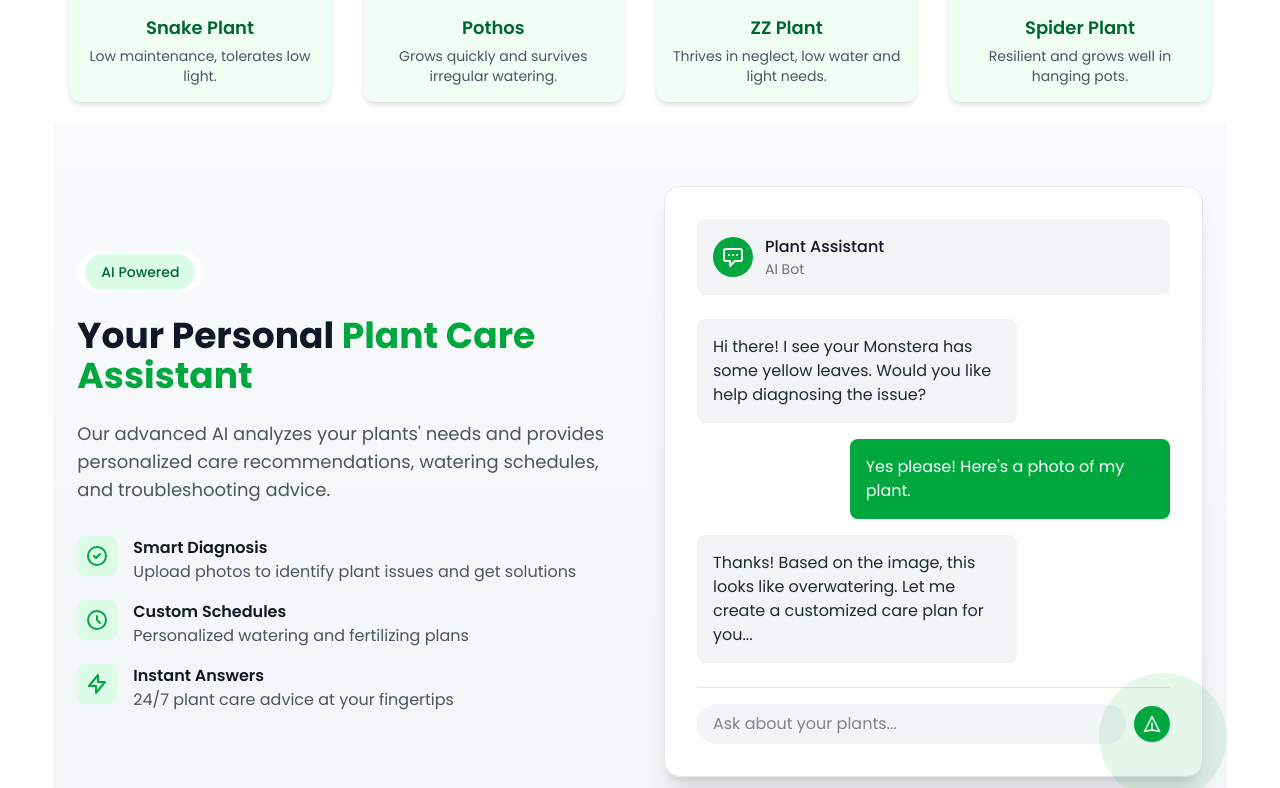
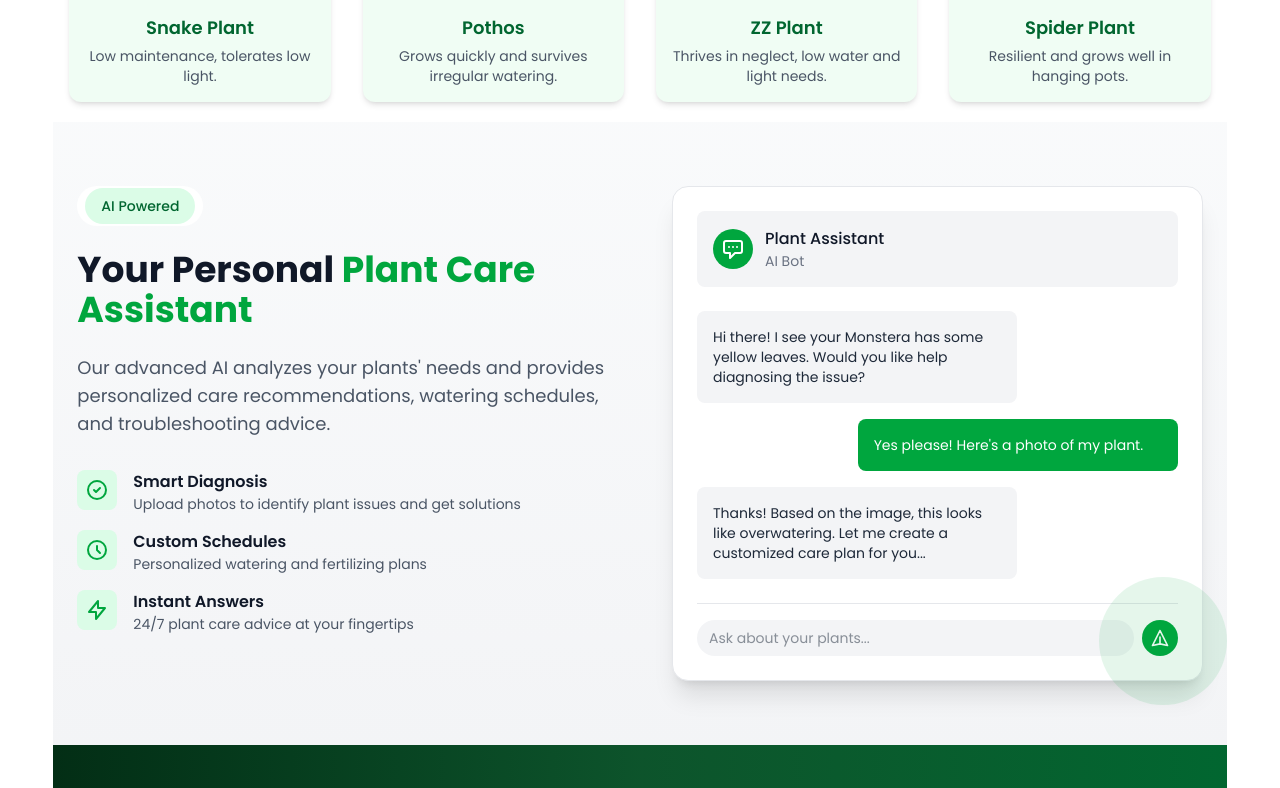
Before and after one commit to rjlam1/Mango, a React (Vite) app: page / in a window 1280 px wide. Shown: the part 1552-2340 px from the top of the page. Built offline with nearby package versions, Linux system fonts and the light colour scheme; no server answers.

Commit message:
up to date

```diff
--- a/src/Component/AboutUs.jsx
+++ b/src/Component/AboutUs.jsx
@@ -23,7 +23,7 @@ const AboutUs = () => {
       <p className="mb-6 text-lg leading-relaxed">
         Whether you’re a beginner or an expert gardener, our app offers personalized tools and reminders tailored to your plants’ unique needs. Join our community and let’s grow together!
       </p>
-      <h2 className={`text-2xl font-semibold mb-4 ${theme === 'dark' ? 'text-green-300' : 'text-green-600'}`}>
+      <h2 className={`text-2xl font-semibold mb-4 ${theme === 'dark' ? 'text-green-800' : 'text-green-800'}`}>
         Our Team
       </h2>
       <ul className="list-disc list-inside">
--- a/src/Component/Alsection.jsx
+++ b/src/Component/Alsection.jsx
@@ -1,57 +1,105 @@
-import { useContext } from "react";
+import React, { useContext } from "react";
 import { ThemeContext } from "./Theme";
 
 const AISection = () => {
   const { theme } = useContext(ThemeContext);
 
   return (
-    <section className={`${theme === 'dark' ? 'bg-gray-900' : 'bg-gradient-to-b from-gray-50 to-gray-100'} py-16 px-4 transition-colors duration-300`}>
-      <div className="px-2 mx-auto max-w-8xl">
-        <div className="flex flex-col items-center gap-12 lg:flex-row">
+    <section
+      className={`${
+        theme === "dark"
+          ? "bg-gray-900"
+          : "bg-gradient-to-b from-gray-50 to-gray-100"
+      } py-12 md:py-16 px-4 sm:px-6 transition-colors duration-300`}
+    >
+      <div className="px-4 mx-auto max-w-8xl sm:px-6 lg:px-0">
+        <div className="flex flex-col items-stretch gap-8 lg:gap-12 xl:gap-16 lg:flex-row">
           {/* Left Content */}
-          <div className="lg:w-1/2">
-            <div className={`${theme === 'dark' ? 'bg-gray-800' : 'bg-white'} p-2 rounded-full w-max mb-6`}>
-              <span className={`${theme === 'dark' ? 'bg-green-900 text-green-300' : 'bg-green-100 text-green-800'} text-sm font-medium px-4 py-2 rounded-full`}>
+          <div className="w-full lg:w-1/2">
+            <div
+              className={`${
+                theme === "dark" ? "bg-gray-800" : "bg-white"
+              } p-2 rounded-full w-max mb-4 sm:mb-6`}
+            >
+              <span
+                className={`${
+                  theme === "dark"
+                    ? "bg-green-900 text-green-300"
+                    : "bg-green-100 text-green-800"
+                } text-xs sm:text-sm font-medium px-3 sm:px-4 py-1 sm:py-2 rounded-full`}
+              >
                 AI Powered
               </span>
             </div>
-            <h2 className={`text-4xl font-bold ${theme === 'dark' ? 'text-white' : 'text-gray-900'} mb-6`}>
-              Your Personal <span className="text-green-600">Plant Care Assistant</span>
+            <h2
+              className={`text-3xl sm:text-4xl font-bold ${
+                theme === "dark" ? "text-white" : "text-gray-900"
+              } mb-4 sm:mb-6`}
+            >
+              Your Personal{" "}
+              <span className="text-green-600">Plant Care Assistant</span>
             </h2>
-            <p className={`text-lg ${theme === 'dark' ? 'text-gray-300' : 'text-gray-600'} mb-8`}>
-              Our advanced AI analyzes your plants' needs and provides personalized care recommendations, watering schedules, and troubleshooting advice.
+            <p
+              className={`text-base sm:text-lg ${
+                theme === "dark" ? "text-gray-300" : "text-gray-600"
+              } mb-6 sm:mb-8`}
+            >
+              Our advanced AI analyzes your plants' needs and provides
+              personalized care recommendations, watering schedules, and
+              troubleshooting advice.
             </p>
 
-
-            <div className="space-y-4">
+            <div className="space-y-3 sm:space-y-4">
               {[
                 {
                   title: "Smart Diagnosis",
                   desc: "Upload photos to identify plant issues and get solutions",
-                  icon: "M9 12l2 2 4-4m6 2a9 9 0 11-18 0 9 9 0 0118 0z"
+                  icon: "M9 12l2 2 4-4m6 2a9 9 0 11-18 0 9 9 0 0118 0z",
                 },
                 {
                   title: "Custom Schedules",
                   desc: "Personalized watering and fertilizing plans",
-                  icon: "M12 8v4l3 3m6-3a9 9 0 11-18 0 9 9 0 0118 0z"
+                  icon: "M12 8v4l3 3m6-3a9 9 0 11-18 0 9 9 0 0118 0z",
                 },
                 {
                   title: "Instant Answers",
                   desc: "24/7 plant care advice at your fingertips",
-                  icon: "M13 10V3L4 14h7v7l9-11h-7z"
-                }
+                  icon: "M13 10V3L4 14h7v7l9-11h-7z",
+                },
               ].map((feature, index) => (
-                <div key={index} className="flex items-start gap-4">
-                  <div className={`${theme === 'dark' ? 'bg-green-900' : 'bg-green-100'} p-2 rounded-lg`}>
-                    <svg className="w-6 h-6 text-green-600" fill="none" stroke="currentColor" viewBox="0 0 24 24">
-                      <path strokeLinecap="round" strokeLinejoin="round" strokeWidth="2" d={feature.icon}></path>
+                <div key={index} className="flex items-start gap-3 sm:gap-4">
+                  <div
+                    className={`${
+                      theme === "dark" ? "bg-green-900" : "bg-green-100"
+                    } p-1.5 sm:p-2 rounded-lg`}
+                  >
+                    <svg
+                      className="w-5 h-5 text-green-600 sm:w-6 sm:h-6"
+                      fill="none"
+                      stroke="currentColor"
+                      viewBox="0 0 24 24"
+                    >
+                      <path
+                        strokeLinecap="round"
+                        strokeLinejoin="round"
+                        strokeWidth="2"
+                        d={feature.icon}
+                      ></path>
                     </svg>
                   </div>
                   <div>
-                    <h3 className={`font-semibold ${theme === 'dark' ? 'text-white' : 'text-gray-900'}`}>
+                    <h3
+                      className={`text-sm sm:text-base font-semibold ${
+                        theme === "dark" ? "text-white" : "text-gray-900"
+                      }`}
+                    >
                       {feature.title}
                     </h3>
-                    <p className={`${theme === 'dark' ? 'text-gray-400' : 'text-gray-600'}`}>
+                    <p
+                      className={`text-xs sm:text-sm ${
+                        theme === "dark" ? "text-gray-400" : "text-gray-600"
+                      }`}
+                    >
                       {feature.desc}
                     </p>
                   </div>
@@ -60,59 +108,125 @@ const AISection = () => {
             </div>
           </div>
 
-          <div className="relative lg:w-1/2">
-            <div className={`${theme === 'dark' ? 'bg-gray-800 border-gray-700' : 'bg-white border-gray-200'} p-8 rounded-2xl shadow-xl border transition-colors duration-300`}>
-
-              <div className={`${theme === 'dark' ? 'bg-gray-700' : 'bg-gray-100'} rounded-lg p-4 mb-6`}>
-                <div className="flex items-center gap-3">
-                  <div className="flex items-center justify-center w-10 h-10 bg-green-600 rounded-full">
-                    <svg className="w-6 h-6 text-white" fill="none" stroke="currentColor" viewBox="0 0 24 24">
-                      <path strokeLinecap="round" strokeLinejoin="round" strokeWidth="2" d="M8 10h.01M12 10h.01M16 10h.01M9 16H5a2 2 0 01-2-2V6a2 2 0 012-2h14a2 2 0 012 2v8a2 2 0 01-2 2h-5l-5 5v-5z"></path>
+          {/* Right Content - CORRECTED LINE HERE */}
+          <div className="relative w-full mt-6 lg:mt-0 lg:w-1/2">
+            <div
+              className={`${
+                theme === "dark"
+                  ? "bg-gray-800 border-gray-700"
+                  : "bg-white border-gray-200"
+              } p-4 sm:p-6 rounded-2xl shadow-xl border transition-colors duration-300`}
+            >
+              <div
+                className={`${
+                  theme === "dark" ? "bg-gray-700" : "bg-gray-100"
+                } rounded-lg p-3 sm:p-4 mb-4 sm:mb-6`}
+              >
+                <div className="flex items-center gap-2 sm:gap-3">
+                  <div className="flex items-center justify-center w-8 h-8 bg-green-600 rounded-full sm:w-10 sm:h-10">
+                    <svg
+                      className="w-4 h-4 text-white sm:w-6 sm:h-6"
+                      fill="none"
+                      stroke="currentColor"
+                      viewBox="0 0 24 24"
+                    >
+                      <path
+                        strokeLinecap="round"
+                        strokeLinejoin="round"
+                        strokeWidth="2"
+                        d="M8 10h.01M12 10h.01M16 10h.01M9 16H5a2 2 0 01-2-2V6a2 2 0 012-2h14a2 2 0 012 2v8a2 2 0 01-2 2h-5l-5 5v-5z"
+                      ></path>
                     </svg>
                   </div>
                   <div>
-                    <h3 className={`font-medium ${theme === 'dark' ? 'text-white' : 'text-gray-900'}`}>Plant Assistant</h3>
-                    <p className={`text-sm ${theme === 'dark' ? 'text-gray-400' : 'text-gray-500'}`}>AI Bot</p>
+                    <h3
+                      className={`text-sm sm:text-base font-medium ${
+                        theme === "dark" ? "text-white" : "text-gray-900"
+                      }`}
+                    >
+                      Plant Assistant
+                    </h3>
+                    <p
+                      className={`text-xs sm:text-sm ${
+                        theme === "dark" ? "text-gray-400" : "text-gray-500"
+                      }`}
+                    >
+                      AI Bot
+                    </p>
                   </div>
                 </div>
               </div>
 
-
-              <div className="mb-6 space-y-4">
-                <div className={`${theme === 'dark' ? 'bg-gray-700' : 'bg-gray-100'} p-4 rounded-lg max-w-xs`}>
-                  <p className={theme === 'dark' ? 'text-gray-200' : 'text-gray-800'}>
-                    Hi there! I see your Monstera has some yellow leaves. Would you like help diagnosing the issue?
+              <div className="mb-4 space-y-3 sm:mb-6 sm:space-y-4">
+                <div
+                  className={`${
+                    theme === "dark" ? "bg-gray-700" : "bg-gray-100"
+                  } p-3 sm:p-4 rounded-lg w-full sm:max-w-xs`}
+                >
+                  <p
+                    className={`text-xs sm:text-sm ${
+                      theme === "dark" ? "text-gray-200" : "text-gray-800"
+                    }`}
+                  >
+                    Hi there! I see your Monstera has some yellow leaves. Would
+                    you like help diagnosing the issue?
                   </p>
                 </div>
                 <div className="flex justify-end">
-                  <div className="max-w-xs p-4 text-white bg-green-600 rounded-lg">
-                    <p>Yes please! Here's a photo of my plant.</p>
+                  <div className="w-full p-3 text-white bg-green-600 rounded-lg sm:max-w-xs sm:p-4">
+                    <p className="text-xs sm:text-sm">
+                      Yes please! Here's a photo of my plant.
+                    </p>
                   </div>
                 </div>
-                <div className={`${theme === 'dark' ? 'bg-gray-700' : 'bg-gray-100'} p-4 rounded-lg max-w-xs`}>
-                  <p className={theme === 'dark' ? 'text-gray-200' : 'text-gray-800'}>
-                    Thanks! Based on the image, this looks like overwatering. Let me create a customized care plan for you...
+                <div
+                  className={`${
+                    theme === "dark" ? "bg-gray-700" : "bg-gray-100"
+                  } p-3 sm:p-4 rounded-lg w-full sm:max-w-xs`}
+                >
+                  <p
+                    className={`text-xs sm:text-sm ${
+                      theme === "dark" ? "text-gray-200" : "text-gray-800"
+                    }`}
+                  >
+                    Thanks! Based on the image, this looks like overwatering.
+                    Let me create a customized care plan for you...
                   </p>
                 </div>
               </div>
 
-
-              <div className="flex items-center gap-2 pt-4 border-t border-gray-200">
+              <div
+                className={`flex items-center gap-2 pt-3 sm:pt-4 border-t ${
+                  theme === "dark" ? "border-gray-700" : "border-gray-200"
+                }`}
+              >
                 <input
                   type="text"
                   placeholder="Ask about your plants..."
-                  className={`flex-1 rounded-full px-4 py-2 focus:outline-none focus:ring-2 focus:ring-green-500 ${
-                    theme === 'dark' ? 'bg-gray-700 text-white' : 'bg-gray-100'
+                  className={`flex-1 min-w-0 rounded-full px-3 py-2 text-sm focus:outline-none focus:ring-2 focus:ring-green-500 ${
+                    theme === "dark"
+                      ? "bg-gray-700 text-white"
+                      : "bg-gray-100 text-gray-800"
                   }`}
                 />
                 <button className="p-2 text-white bg-green-600 rounded-full">
-                  <svg className="w-5 h-5" fill="none" stroke="currentColor" viewBox="0 0 24 24">
-                    <path strokeLinecap="round" strokeLinejoin="round" strokeWidth="2" d="M12 19l9 2-9-18-9 18 9-2zm0 0v-8"></path>
+                  <svg
+                    className="w-5 h-5"
+                    fill="none"
+                    stroke="currentColor"
+                    viewBox="0 0 24 24"
+                  >
+                    <path
+                      strokeLinecap="round"
+                      strokeLinejoin="round"
+                      strokeWidth="2"
+                      d="M12 19l9 2-9-18-9 18 9-2zm0 0v-8"
+                    ></path>
                   </svg>
                 </button>
               </div>
             </div>
-            <div className="absolute z-0 w-32 h-32 bg-green-600 rounded-full -bottom-6 -right-6 opacity-10"></div>
+            <div className="absolute z-0 w-24 h-24 bg-green-600 rounded-full sm:w-32 sm:h-32 -bottom-4 -right-4 sm:-bottom-6 sm:-right-6 opacity-10"></div>
           </div>
         </div>
       </div>
--- a/src/Component/DashBoard/AddItem.jsx
+++ b/src/Component/DashBoard/AddItem.jsx
@@ -96,7 +96,7 @@ const AddItem = () => {
 
   return (
     <div>
-      <h1 className="mb-6 text-2xl font-bold">Add New Item</h1>
+      <h1 className="mb-6 text-2xl font-bold text-green-800 ">Add New Item</h1>
 
       {error && <div className="p-4 mb-4 text-red-700 bg-red-100 rounded">{error}</div>}
       {success && <div className="p-4 mb-4 text-green-700 bg-green-100 rounded">Item added successfully!</div>}
--- a/src/Component/DashBoard/Allitems.jsx
+++ b/src/Component/DashBoard/Allitems.jsx
@@ -135,13 +135,15 @@ const AllItems = () => {
       }`}
     >
       <div className="flex items-center justify-between mb-6">
-        <h1 className="text-2xl font-bold">All Items</h1>
+        <h1 className="text-2xl font-bold text-green-800">All Items</h1>
         <div className="relative">
+          {" "}
+          {/* This div contains the search icon and input */}
           <FiSearch className="absolute text-gray-400 transform -translate-y-1/2 dark:text-gray-300 left-3 top-1/2" />
           <input
             type="text"
             placeholder="Search items..."
-            className={`py-2 pl-8 rounded-lg border focus:outline-none focus:ring-2 focus:ring-blue-500
+            className={`py-2 pl-8 pr-3 w-full min-w-0 rounded-lg border focus:outline-none focus:ring-2 focus:ring-blue-500
     ${
       theme === "dark"
         ? "bg-gray-700 text-white placeholder-gray-300 border-gray-600"
--- a/src/Component/DashBoard/DashbordOverview.jsx
+++ b/src/Component/DashBoard/DashbordOverview.jsx
@@ -50,7 +50,7 @@ const DashboardOverview = () => {
     <div>
 
 <h1 className={`mb-8 text-2xl font-bold ${
-  theme === 'dark' ? 'text-white' : 'text-gray-800'
+  theme === 'dark' ? 'text-green-800 ' : 'text-green-800'
 }`}>
   Dashboard Overview
 </h1>
--- a/src/Component/DashBoard/MyItem.jsx
+++ b/src/Component/DashBoard/MyItem.jsx
@@ -113,7 +113,7 @@ const MyItems = () => {
         <div className="p-6 mb-4 bg-gray-100 rounded-full">
           <FiPlus className="w-12 h-12 text-gray-400" />
         </div>
-        <h3 className="mb-2 text-xl font-semibold">No plants yet</h3>
+        <h3 className="mb-2 text-xl font-semibold text-green-800">No plants yet</h3>
         <p className="mb-4 text-gray-600">
           Add your first plant to get started
         </p>
@@ -135,7 +135,7 @@ const MyItems = () => {
           initial={{ opacity: 0, y: -20 }}
           animate={{ opacity: 1, y: 0 }}
           className="{`mb-8 text-2xl font-bold ${
-  theme === 'dark' ? 'text-white' : 'text-gray-600'
+  theme === 'dark' ? ' text-green-800 ' : ' text-green-800 '
 }`}"
         >
           {user?.displayName || user?.email}'s Plants
```
Lines whose indentation alone changed are shown as unchanged.
